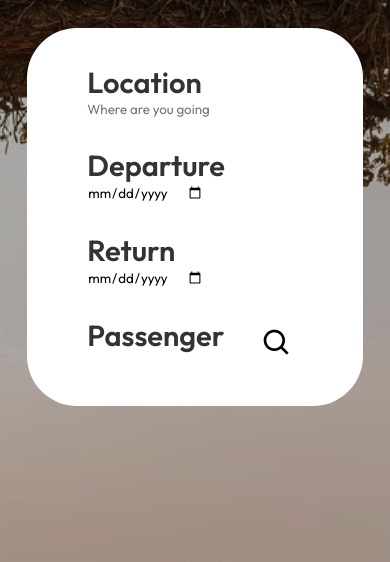
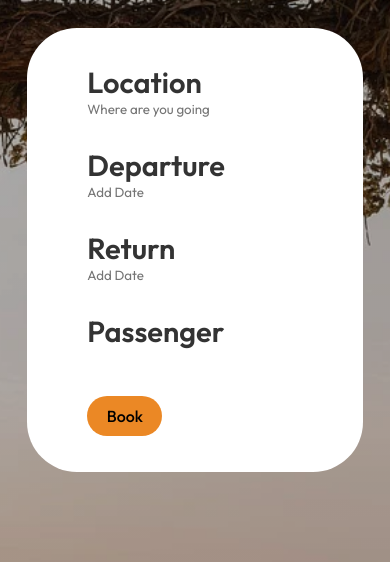
Before and after one commit to biggestyoms/midot, a plain HTML site: page index.html in a window 390 px wide. Shown: the part 257-819 px from the top of the page. Drawn offline with nearby package versions, Linux system fonts and the light colour scheme.

Commit message:
new html and css

```diff
--- a/index.html
+++ b/index.html
@@ -28,17 +28,17 @@
                     </div>
                     <div>
                         <label for="">Departure</label>
-                        <input type="date" placeholder="Add Date">
+                        <input type="datetime" placeholder="Add Date">
                     </div>
                     <div>
                         <label for="">Return</label>
-                        <input type="date" placeholder="Add Date">
+                        <input type="datetime" placeholder="Add Date">
                     </div>
                     <div>
                         <label for="">Passenger</label>
                         <input type="number" id="passengerNumber" name="passenger" min="1" max="10">
                     </div>
-                    <button type="submit"><i class='bx bx-search'></i></button>
+                    <button "submit">Book</button>
                 </form>
             </div>
             <div class="search-bar1" id="toggle-form">
--- a/style.css
+++ b/style.css
@@ -114,12 +114,14 @@ nav .logo span{
 }
 .search-bar form button{
     background: #e87502db;
-    width: 45px;
-    height: 45px;
-    border-radius: 50%;
+    width: 75px;
+    height: 40px;
     border: 0;
     outline: none;
     cursor: pointer;
+    border-radius: 50px;
+    font-size: 1rem;
+    font-weight: 500;
 
 }
 .search-bar form button i{
@@ -559,6 +561,15 @@ list-style: none;
         color: white;
         text-align: center;
         padding-top: 33%;
+        animation: fadeIn 5s;
+    }
+    @keyframes fadeIn {
+        0%{
+          opacity: 0;
+        }
+        100%{
+          opacity: 1;
+        }
     }
     .search-bar{
         background: white;
@@ -579,14 +590,15 @@ list-style: none;
         color: #333;
     }
     .search-bar form button{
-        background: white;
-        width: 45px;
-        height: 45px;
-        border-radius: 50%;
+        background: #e87502db;
+        width: 75px;
+        height: 40px;
         border: 0;
         outline: none;
         cursor: pointer;
-        color: black;
+        border-radius: 50px;
+        font-size: 1rem;
+        font-weight: 500;
 
 
     }
@@ -605,6 +617,7 @@ list-style: none;
        right: 5%;
        display: none;
        z-index: 1;
+
 
 
     }
```
